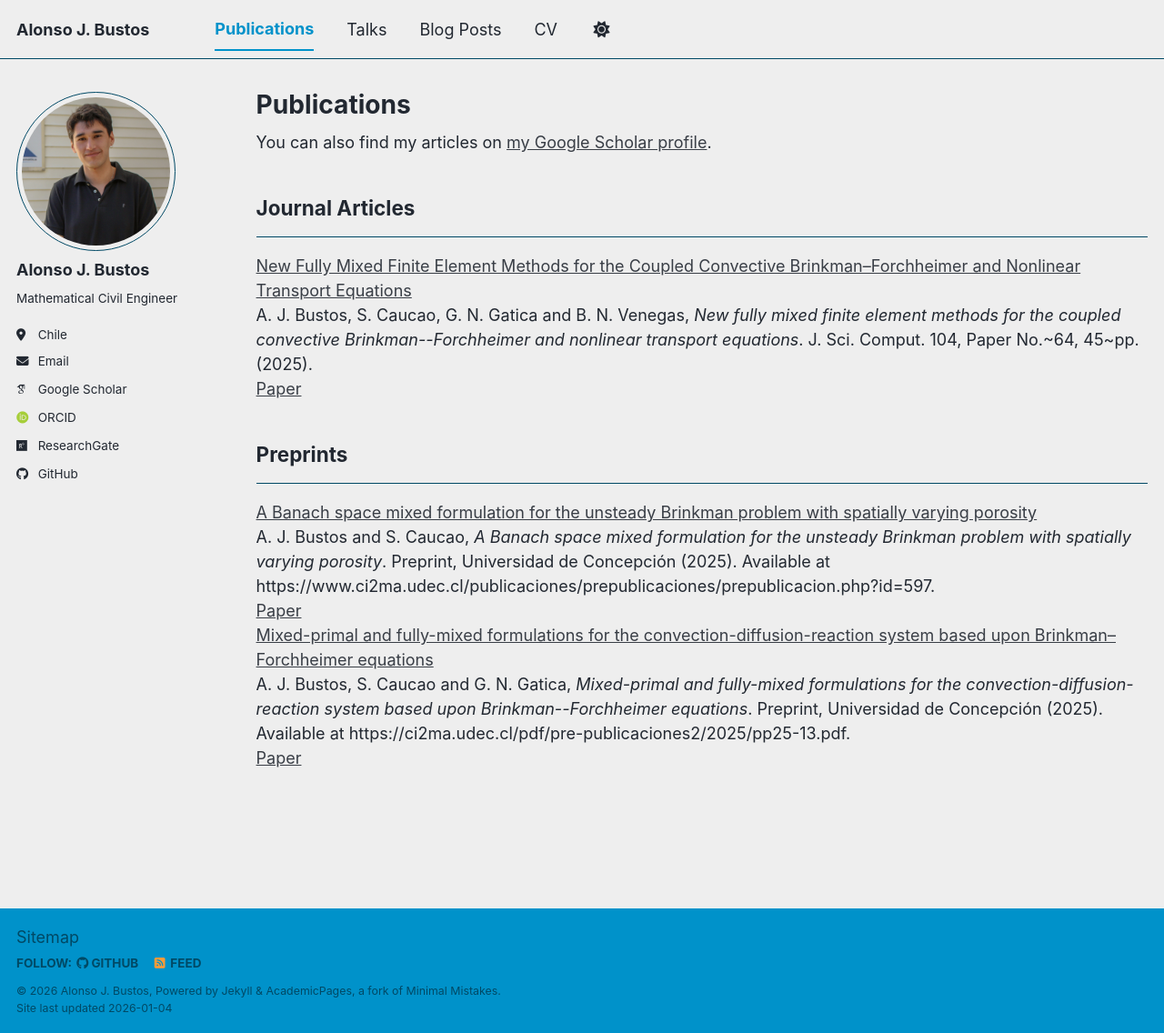
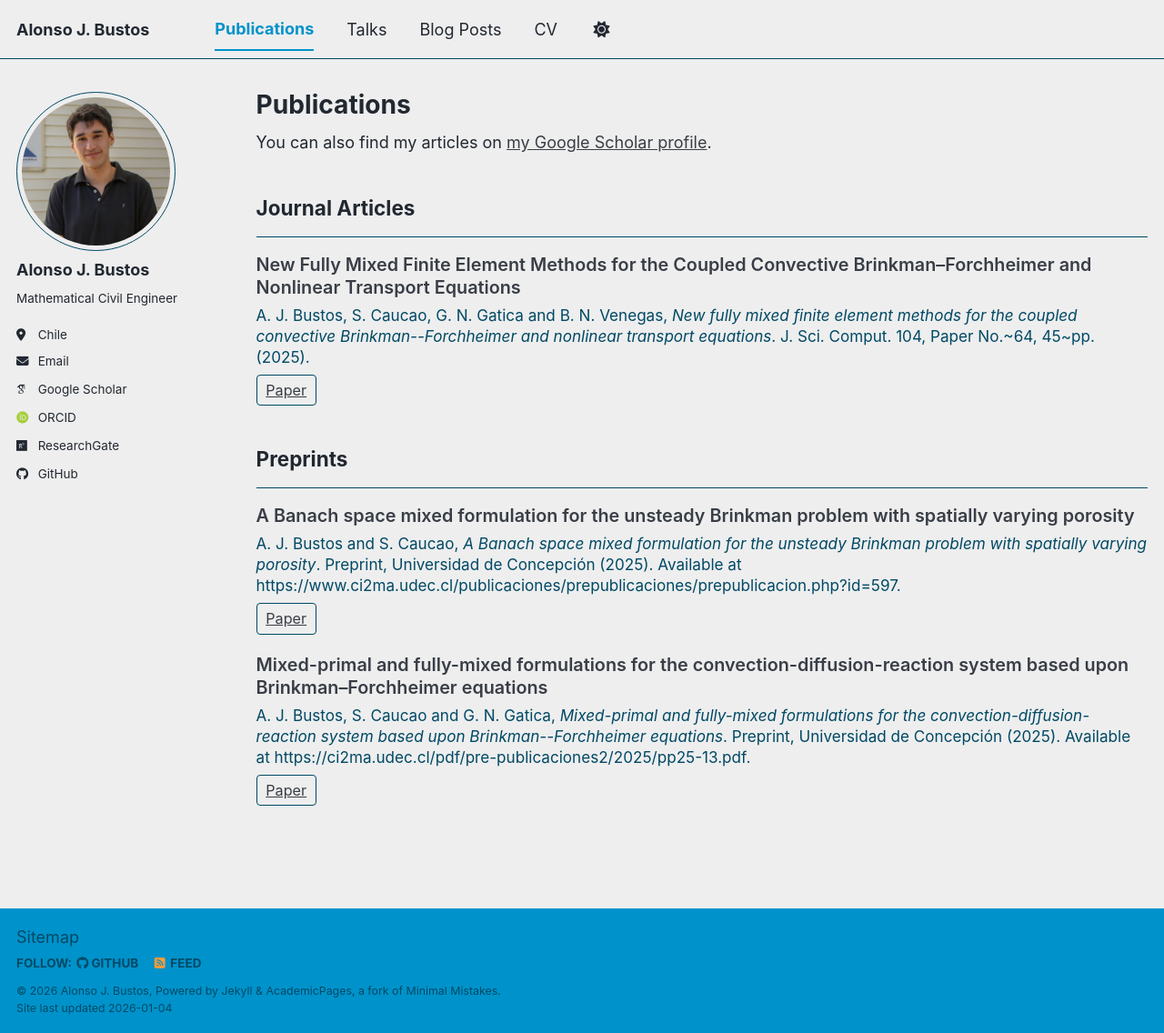
Before and after one commit to alonsojbustos/alonsojbustos.github.io, a Jekyll site: the page built from _pages/publications.html, in a window 1280 px wide and 1136 px high. Shown: the whole window at 91% size. Built offline with Jekyll 4.4.1, drawn with Linux system fonts in a browser that asks for light colours; some web fonts are replaced; a script bundle is joined from its source files by our own code; library files that are not in the unit come from our copies.

Commit message:
Update _custom.scss

```diff
--- a/_sass/_custom.scss
+++ b/_sass/_custom.scss
@@ -9,3 +9,34 @@
     hyphens: auto;
   }
 }
+
+/* Minimal publications list */
+.pub-item { margin: 0 0 1.2em 0; }
+
+.pub-title {
+  font-weight: 600;
+  line-height: 1.25;
+  font-size: 1.1rem;
+}
+
+.pub-title a { text-decoration: none; }
+.pub-title a:hover { text-decoration: underline; }
+
+.pub-citation {
+  margin-top: 0.35em;
+  color: var(--global-text-color-light);
+  line-height: 1.35;
+  font-size: 0.95rem;
+}
+
+.pub-button {
+  display: inline-block;
+  margin-top: 0.5em;
+  padding: 0.25em 0.6em;
+  border: 1px solid var(--global-border-color);
+  border-radius: 4px;
+  text-decoration: none;
+  font-size: 0.9rem;
+}
+
+.pub-button:hover { text-decoration: none; }
```
